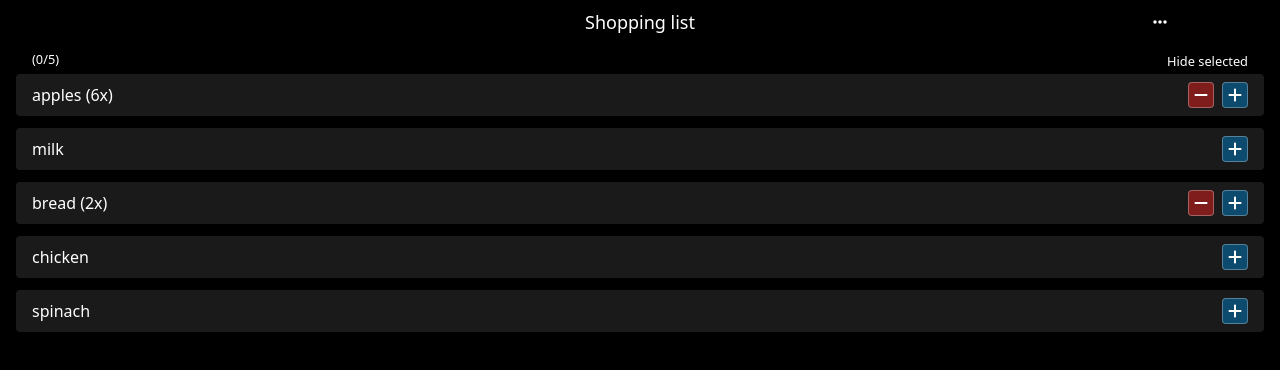
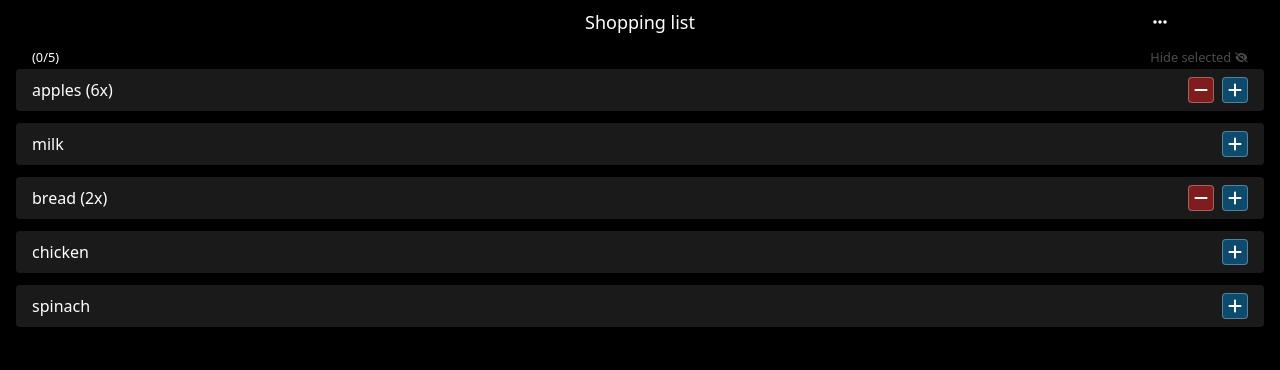
Before and after one commit to Hook-88/shopping-list, a React (Vite) app: page / in a window 1280 px wide. Shown: the top 370 px of the page. Built offline with nearby package versions, Linux system fonts and the light colour scheme.

Commit message:
refactor code

```diff
--- /dev/null
+++ b/src/pages/shoppingList/ListQuickFilterButton.jsx
@@ -0,0 +1,35 @@
+import List from "../../components/List/List"
+import ShoppingListItemDefault from "./ShoppingListItemDefault"
+import ShoppingListItemChecked from "./ShoppingListItemChecked"
+import { FaEye, FaEyeSlash } from "react-icons/fa6"
+
+
+export default function ListQuickFilterButton({itemsArr, filter, onClick}) {
+    const someItemsChecked = itemsArr.some(item => item.checked === true)
+
+    return (
+        <button
+            onClick={onClick}
+            className="disabled:text-white/30"
+            disabled={!someItemsChecked}
+        >
+            <small className="flex items-center gap-1">
+                {
+                    filter ? (
+                        <>
+                            Show selected
+                            <FaEye />
+                        </>
+                    ) : (
+                        <>
+                            Hide selected
+                            <FaEyeSlash />
+                        </>
+                    )
+                }
+
+            </small>
+
+        </button>
+)
+}
--- a/src/pages/shoppingList/ListShoppingList.jsx
+++ b/src/pages/shoppingList/ListShoppingList.jsx
@@ -1,22 +1,25 @@
-
 import List from "../../components/List/List"
 import ShoppingListItemDefault from "./ShoppingListItemDefault"
 import ShoppingListItemChecked from "./ShoppingListItemChecked"
+import ListQuickFilterButton from "./ListQuickFilterButton"
 
 
-export default function ListShoppingList({itemsArr, toggleCheckFn}) {
+export default function ListShoppingList({itemsArr, toggleCheckFn, filter, toggleFilterFn}) {
+    const filteredItemsArray = filter ? itemsArr.filter(item => item.checked === false) : itemsArr
 
     return (
         <List itemsArr={itemsArr}>
             <List.Header>
                 <List.Progress />
-                <button>
-                    <small>Hide selected</small>
-                </button>
+                <ListQuickFilterButton
+                    onClick={toggleFilterFn}
+                    itemsArr={itemsArr}
+                    filter={filter}
+                />
             </List.Header>
             <List.List>
             {
-                itemsArr.map(item => (
+                filteredItemsArray.map(item => (
                     <li
                         key={item.id}
                         onClick={() => toggleCheckFn(item.id)}
--- a/src/pages/shoppingList/ShoppingListPage.jsx
+++ b/src/pages/shoppingList/ShoppingListPage.jsx
@@ -8,16 +8,32 @@ import { ITEMS } from "../../data"
 export default function ShoppingListPage() {
     const modifiedItems = ITEMS.map(item => ({...item, checked: false}))
     const [shoppingListItems, setShoppingListItems] = useState(modifiedItems)
+    const [filter, setFilter] = useState(null)
 
     function toggleCheckItem(itemId) {
         setShoppingListItems(prevShoppingListItems => prevShoppingListItems.map(item => item.id === itemId ? {...item, checked : !item.checked} : item))
+    }
+
+    function toggleFilter() {
+        setFilter(prevFilter => prevFilter ? clearFilters() : addFilterNotChecked())
+
+    }
+
+    function addFilterNotChecked() {
+        setFilter("notChecked")
+    }
+
+    function clearFilters() {
+        setFilter(null)
     }
 
     return (
         <>
             <PageHeader>
                 <PageHeader.Title>Shopping list</PageHeader.Title>
-                <button className="col-start-6 flex items-center justify-center">
+                <button
+                    className="col-start-6 flex items-center justify-center"
+                >
                     <FaEllipsis />
                 </button>
             </PageHeader>
@@ -25,6 +41,8 @@ export default function ShoppingListPage() {
                 <ListShoppingList
                     itemsArr={shoppingListItems}
                     toggleCheckFn={toggleCheckItem}
+                    filter={filter}
+                    toggleFilterFn={toggleFilter}
                 />
             </main>
         </>
```
